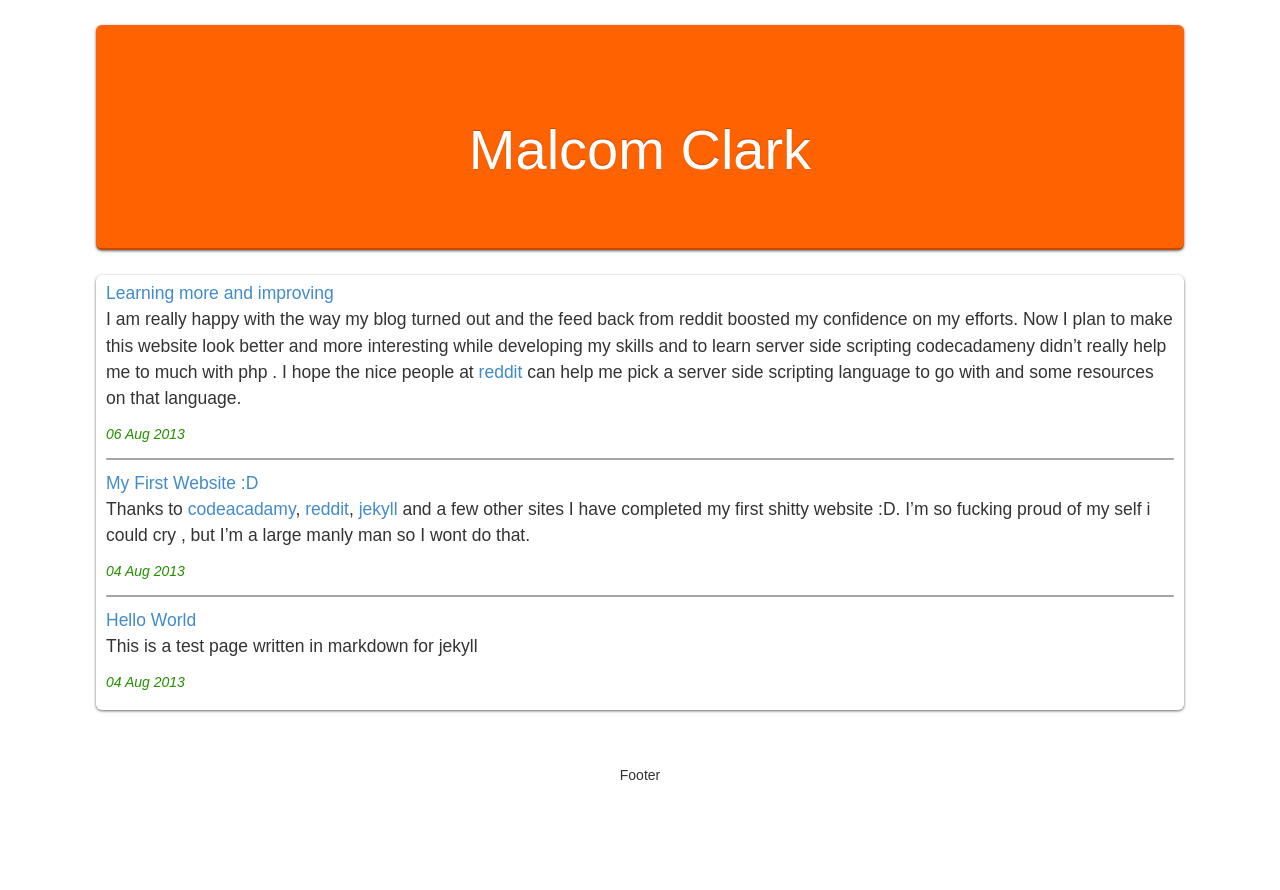
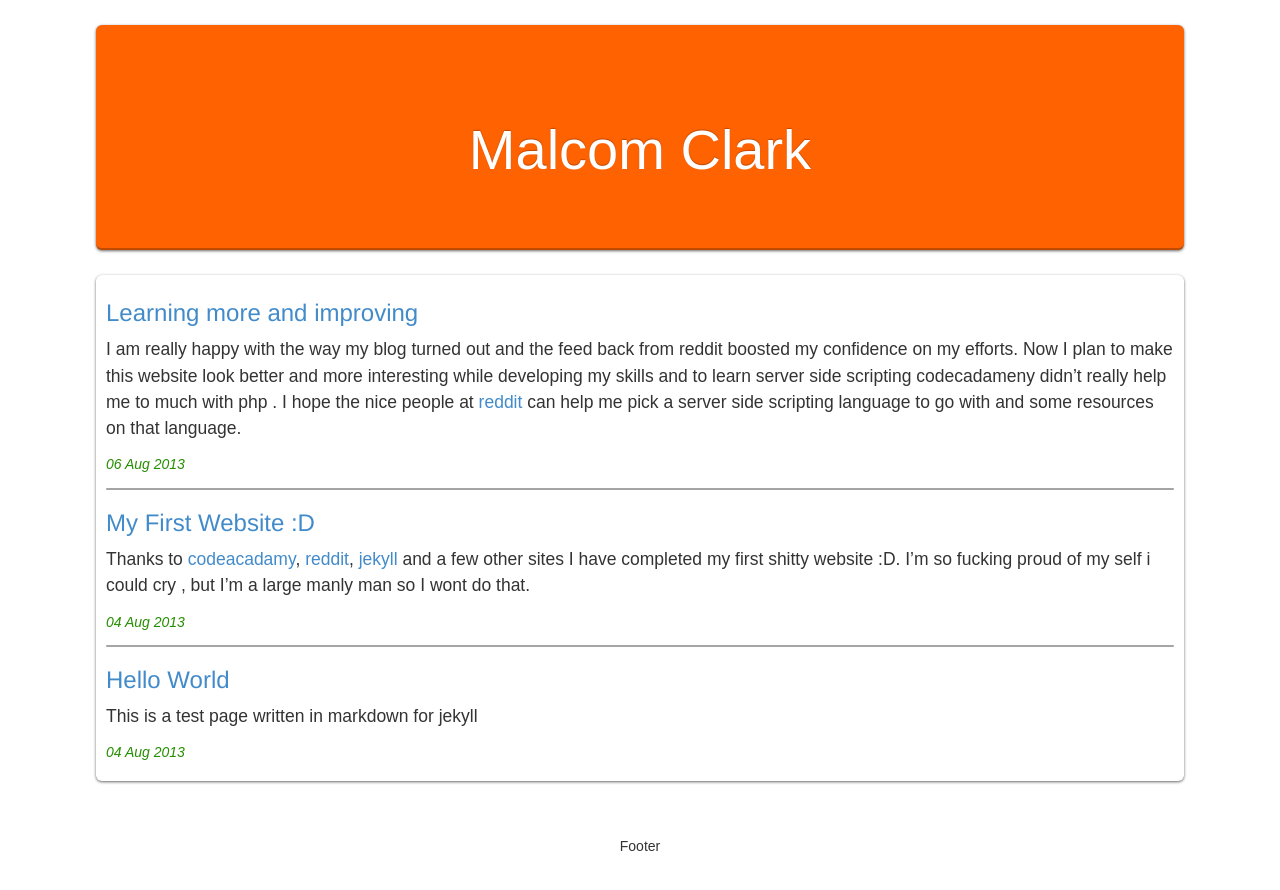
Before and after one commit to Boiob/malcolm2608.github.com, a Jekyll site: the page built from blog.html, in a window 1280 px wide. Shown: the top 890 px of the page. Built offline with Jekyll 4.4.1, drawn with Linux system fonts in a browser that asks for light colours; nearby versions of some CDN libraries; Markdown is read by kramdown in place of the engine named in the settings.

Commit message:
Now displays except instead of content in blog
Replaced {{post.content}} with {{post.excerpt}}

```diff
--- a/_layouts/blog.html
+++ b/_layouts/blog.html
@@ -6,22 +6,25 @@
 
 		{% for post in site.posts %}
 		<li>
-			<a href="{{post.url}}">{{post.title}}</a> <br/>
-			{{post.content}}
-			<p id="blogPostDate">{{post.date | date_to_string )}}</p>
+			<a href="{{post.url}}">
+				<h3>{{post.title}}</h3>
+			</a>
+
+			<p id ="blogPostExcerpt">
+				{{post.excerpt}}
+			<p/>
+
+			<p id="blogPostDate">
+				{{post.date | date_to_string )}}
+			</p>
 
 			{% if forloop.last  %}
+				<!-- Do nothing -->
 			{% else %}
-			<div class ="sepLine"></div>
+				<div class ="sepLine"></div>
 			{% endif %}
 
-			<!--
-			{%for tag in post.tags%}
-				{{tag | downcase}}
-			{%endfor%}
-			-->
 		</li>
-
 		{% endfor %}
 
 
--- a/_layouts/post.html
+++ b/_layouts/post.html
@@ -9,10 +9,10 @@
 
 <div id="postContainer" >
 
-	<h1>{{ page.title }}</h1>
-	<h3>{{ page.date | date_to_string }}</h3>
+	<h1 class="postTitle">{{ page.title }}</h1>
+	<h3 class="postDate">{{ page.date | date_to_string }}</h3>
 
-	<div class="post">
+	<div class="postContent">
 	{{ content }}
 	</div>
 	<!-- SEP IT UP -->
--- a/css/blog.css
+++ b/css/blog.css
@@ -34,6 +34,12 @@
 	border-bottom: 2px solid rbga(0,0,0,0.25);
 }
 
+#blogPostExcerpt{
+	font-weight: normal;
+	font-size: 1em;
+
+}
+
 #blogPostDate{
 	font-weight:100;
 	font-size:0.8em;
@@ -56,6 +62,13 @@
 	font-family: sans-serif;
 	text-align: justify;
 }
-.post{
+
+.postTitle{
+
+}
+.postDate{
+
+}
+.postContent{
 	font-size: 1.225em;
 }
```
Also changed, not shown: readme.md.
